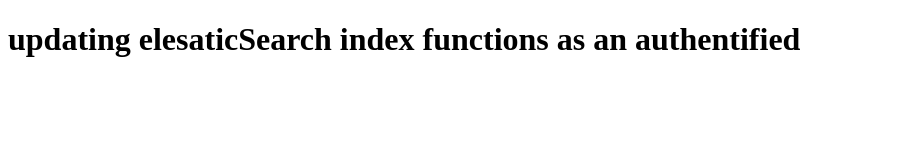
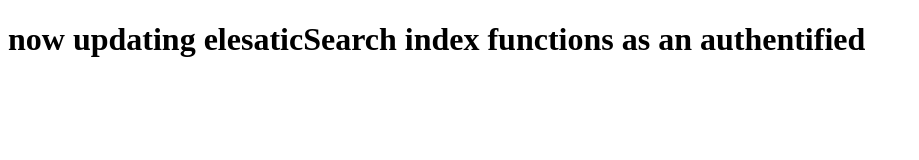
Before and after one commit to haroun-Benameur/git-team, a plain HTML site: page index.html in a window 1280 px wide. Shown: the whole page, without its empty margins (0-919 px from the left). Drawn offline with Linux system fonts and the light colour scheme.

Commit message:
commit and test commit_messages

```diff
--- a/index.html
+++ b/index.html
@@ -6,7 +6,7 @@
     <title>Document</title>
 </head>
 <body>
-    <h1> updating elesaticSearch index functions as an authentified   </h1>
+    <h1>now updating elesaticSearch index functions as an authentified   </h1>
 
 </body>
 </html>
```
